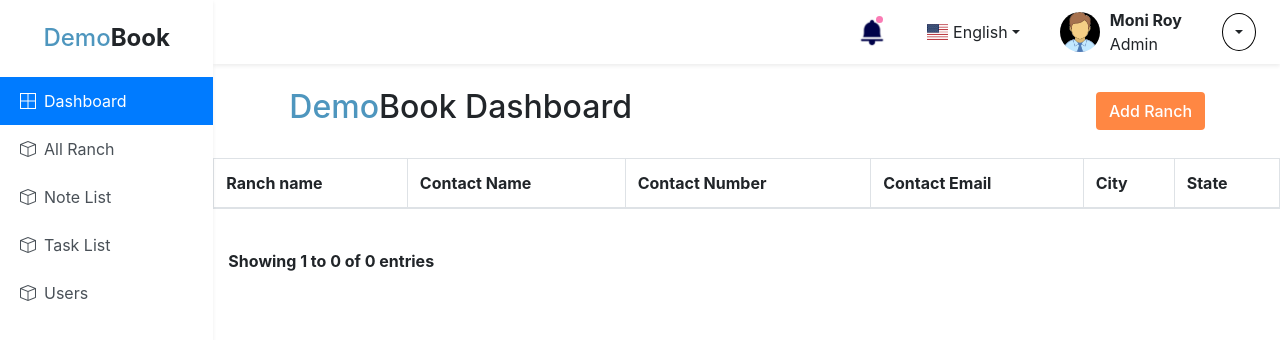
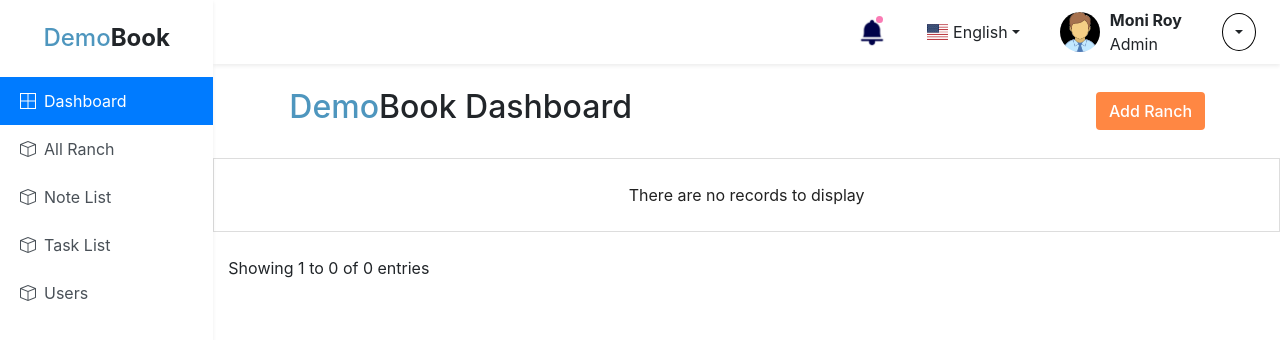
Before and after one commit to techfamabhi/cashapona-technologies-task, a React (Create React App) app: page / in a window 1280 px wide. Shown: the top 340 px of the page. Built offline with nearby package versions, Linux system fonts and the light colour scheme.

Commit message:
version 2.0

```diff
--- a/package.json
+++ b/package.json
@@ -7,6 +7,7 @@
     "@testing-library/react": "^13.4.0",
     "@testing-library/user-event": "^13.5.0",
     "react": "^18.3.1",
+    "react-data-table-component": "^7.6.2",
     "react-dom": "^18.3.1",
     "react-router-dom": "^6.24.1",
     "react-scripts": "5.0.1",
--- a/src/components/AddData.js
+++ b/src/components/AddData.js
@@ -1,52 +1,57 @@
-
 import React, { useState } from 'react';
 import Sidebar from './Sidebar';
 import TopNav from './TopNav';
 import { Link, useNavigate } from 'react-router-dom';
-import { toast } from 'react-toastify';
-import 'react-toastify/dist/ReactToastify.css';
+
 function AddData() {
     const navigate = useNavigate();
 
+    const [formData, setFormData] = useState({
+        name: '',
+        description: '',
+        areaSize: '',
+        contactPerson: '',
+        email: '',
+        phoneNumber: '',
+        city: '',
+        state: '',
+        zipCode: '',
+        additionalDetails: ''
+    });
+
     const [ranches, setRanches] = useState([]);
-    const [name, setName] = useState('');
-    const [description, setDescription] = useState('');
-    const [areaSize, setAreaSize] = useState('');
-    const [contactPerson, setContactPerson] = useState('');
-    const [email, setEmail] = useState('');
-    const [phoneNumber, setPhoneNumber] = useState('');
-    const [city, setCity] = useState('');
-    const [state, setState] = useState('');
-    const [zipCode, setZipCode] = useState('');
-    const [additionalDetails, setAdditionalDetails] = useState('');
+    const [errors, setErrors] = useState({});
 
-    const [errors, setErrors] = useState({});
+    const handleChange = (e) => {
+        const { name, value } = e.target;
+        setFormData({
+            ...formData,
+            [name]: value
+        });
+    };
 
     const validate = () => {
         let tempErrors = {};
-        const regExp = /^[A-Za-z ]+$/;
         const regnumExp = /^[0-9]{10}$/;
         const emailExp = /^[a-zA-Z0-9._-]+@[a-zA-Z0-9.-]+\.[a-zA-Z]{2,6}$/;
-        if (!name) tempErrors.name = 'Required';
+        const stringonly= /^[a-zA-Z]*$/;
 
-        if (!description) tempErrors.description = 'Required';
+        if (!formData.name) tempErrors.name = 'Required';
+        else if (!stringonly.test(formData.name)) tempErrors.name = 'Invalid name Format accept only string';
 
-        if (!areaSize) tempErrors.areaSize = 'Required';
+        if (!formData.description) tempErrors.description = 'Required';
+        if (!formData.areaSize) tempErrors.areaSize = 'Required';
+        if (!formData.contactPerson) tempErrors.contactPerson = 'Required';
+        else if (!stringonly.test(formData.contactPerson)) tempErrors.contactPerson = 'Invalid contactPerson Format accept only string';
+        if (!formData.email) tempErrors.email = 'Required';
+        else if (!emailExp.test(formData.email)) tempErrors.email = 'Invalid Email Format';
+        if (!formData.phoneNumber) tempErrors.phoneNumber = 'Required';
+        else if (!regnumExp.test(formData.phoneNumber)) tempErrors.phoneNumber = 'Must be a 10 digit number';
+        if (!formData.city) tempErrors.city = 'Required';
+        else if (!stringonly.test(formData.city)) tempErrors.city = 'Invalid city Format accept only string';
 
-        if (!contactPerson) tempErrors.contactPerson = 'Required';
-
-        if (!email) tempErrors.email = 'Required';
-        else if (!emailExp.test(email)) tempErrors.email = 'Invalid Email Format';
-
-        if (!phoneNumber) tempErrors.phoneNumber = 'Required';
-        else if (!regnumExp.test(phoneNumber)) tempErrors.phoneNumber = 'Must be a 10 digit number';
-
-
-        if (!city) tempErrors.city = 'Required';
-
-        if (!state) tempErrors.state = 'Required';
-
-        if (!zipCode) tempErrors.zipCode = 'Required';
+        if (!formData.state) tempErrors.state = 'Required';
+        if (!formData.zipCode) tempErrors.zipCode = 'Required';
 
         setErrors(tempErrors);
         return Object.keys(tempErrors).length === 0;
@@ -55,46 +60,36 @@ function AddData() {
     const handleAddData = (e) => {
         e.preventDefault();
         if (validate()) {
-            const ranchData = {
-                name,
-                description,
-                areaSize,
-                contactPerson,
-                email,
-                phoneNumber,
-                city,
-                state,
-                zipCode,
-                additionalDetails,
-            };
+            const newRanch = { ...formData };
 
-            setRanches([...ranches, ranchData]);
+            setRanches([...ranches, newRanch]);
 
             // Store data in localStorage
             const storedData = JSON.parse(localStorage.getItem('ranchData')) || [];
-            storedData.push(ranchData);
+            storedData.push(newRanch);
             localStorage.setItem('ranchData', JSON.stringify(storedData));
 
             // Clear form fields after submission
-            setName('');
-            setDescription('');
-            setAreaSize('');
-            setContactPerson('');
-            setEmail('');
-            setPhoneNumber('');
-            setCity('');
-            setState('');
-            setZipCode('');
-            setAdditionalDetails('');
+            setFormData({
+                name: '',
+                description: '',
+                areaSize: '',
+                contactPerson: '',
+                email: '',
+                phoneNumber: '',
+                city: '',
+                state: '',
+                zipCode: '',
+                additionalDetails: ''
+            });
 
-           alert('New Ranch Added Successfully!!!');
+            alert('New Ranch Added Successfully!!!');
             navigate('/');
         }
     };
 
     return (
         <div className="container-fluid">
-
             <div className="row">
                 <Sidebar />
                 <div className="w-100 vh-100 position-fixed overlay d-none" id="sidebar-overlay" />
@@ -106,42 +101,42 @@ function AddData() {
                             <section className="row card-body">
                                 <div className="form-group col-md-4">
                                     <label>Name</label>
-                                    <input type="text" className="form-control bg-color1" placeholder="Enter Name" value={name} onChange={(e) => setName(e.target.value)} />
+                                    <input type="text" className="form-control bg-color1" placeholder="Enter Name" name="name" value={formData.name} onChange={handleChange} />
                                     {errors.name && <span className="text-danger">{errors.name}</span>}
                                 </div>
                                 <div className="form-group col-md-8">
                                     <label>Description</label>
-                                    <input type="text" className="form-control bg-color1" placeholder="Enter Description" value={description} onChange={(e) => setDescription(e.target.value)} />
+                                    <input type="text" className="form-control bg-color1" placeholder="Enter Description" name="description" value={formData.description} onChange={handleChange} />
                                     {errors.description && <span className="text-danger">{errors.description}</span>}
                                 </div>
                                 <div className="form-group col-md-4">
                                     <label>Area Size</label>
-                                    <input type="text" className="form-control bg-color1" placeholder="Enter Area Size" value={areaSize} onChange={(e) => setAreaSize(e.target.value)} />
+                                    <input type="number" className="form-control bg-color1" placeholder="Enter Area Size" name="areaSize" value={formData.areaSize} onChange={handleChange} />
                                     {errors.areaSize && <span className="text-danger">{errors.areaSize}</span>}
                                 </div>
                                 <div className="form-group col-md-4">
-                                    <label>Contact Person</label>
-                                    <input type="text" className="form-control bg-color1" placeholder="Enter Contact Person" value={contactPerson} onChange={(e) => setContactPerson(e.target.value)} />
+                                    <label>Contact Person Name</label>
+                                    <input type="text" className="form-control bg-color1" placeholder="Enter Contact Person" name="contactPerson" value={formData.contactPerson} onChange={handleChange} />
                                     {errors.contactPerson && <span className="text-danger">{errors.contactPerson}</span>}
                                 </div>
                                 <div className="form-group col-md-4">
                                     <label>Email</label>
-                                    <input type="text" className="form-control bg-color1" placeholder="Enter Email" value={email} onChange={(e) => setEmail(e.target.value)} />
+                                    <input type="text" className="form-control bg-color1" placeholder="Enter Email" name="email" value={formData.email} onChange={handleChange} />
                                     {errors.email && <span className="text-danger">{errors.email}</span>}
                                 </div>
                                 <div className="form-group col-md-4">
                                     <label>Phone Number</label>
-                                    <input type="text" className="form-control bg-color1" placeholder="Enter Phone Number" value={phoneNumber} onChange={(e) => setPhoneNumber(e.target.value)} />
+                                    <input type="text" className="form-control bg-color1" placeholder="Enter Phone Number" name="phoneNumber" value={formData.phoneNumber} onChange={handleChange} />
                                     {errors.phoneNumber && <span className="text-danger">{errors.phoneNumber}</span>}
                                 </div>
                                 <div className="form-group col-md-4">
                                     <label>City</label>
-                                    <input type="text" className="form-control bg-color1" placeholder="Enter City" value={city} onChange={(e) => setCity(e.target.value)} />
+                                    <input type="text" className="form-control bg-color1" placeholder="Enter City" name="city" value={formData.city} onChange={handleChange} />
                                     {errors.city && <span className="text-danger">{errors.city}</span>}
                                 </div>
                                 <div className="form-group col-md-4">
                                     <label>State</label>
-                                    <select className="form-control bg-color1" value={state} onChange={(e) => setState(e.target.value)}>
+                                    <select className="form-control bg-color1" name="state" value={formData.state} onChange={handleChange}>
                                         <option>Select State</option>
                                         <option>Andhra Pradesh</option>
                                         <option>Arunachal Pradesh</option>
@@ -154,23 +149,24 @@ function AddData() {
                                         <option>Uttar Pradesh</option>
                                         <option>Arizona</option>
                                         <option>New Jersey</option>
-                                        <option>Motena</option>
+                                        <option>Montana</option>
                                     </select>
                                     {errors.state && <span className="text-danger">{errors.state}</span>}
                                 </div>
                                 <div className="form-group col-md-4">
                                     <label>Zip Code</label>
-                                    <input type="text" className="form-control bg-color1" placeholder="Enter Zip Code" value={zipCode} onChange={(e) => setZipCode(e.target.value)} />
+                                    <input type="number" className="form-control bg-color1" placeholder="Enter Zip Code" name="zipCode" value={formData.zipCode} onChange={handleChange} />
                                     {errors.zipCode && <span className="text-danger">{errors.zipCode}</span>}
                                 </div>
                                 <div className="form-group col-md-8">
                                     <label>Additional Details</label>
-                                    <textarea className="form-control bg-color1" placeholder='Enter Additional Details' value={additionalDetails} onChange={(e) => setAdditionalDetails(e.target.value)} rows="3"></textarea>
+                                    <textarea className="form-control bg-color1" placeholder='Enter Additional Details' name="additionalDetails" value={formData.additionalDetails} onChange={handleChange} rows="3"></textarea>
                                 </div>
                                 <div className="form-group col-md-12 add-ranch-btn">
                                     <button type="submit" className="btn btn-primary">Add Ranch</button>
-                                <Link to="/add-ranch">    <button type="submit" className="btn btn-primary mx-3">Cancel</button>
-                                </Link>
+                                    <Link to="/add-ranch">
+                                        <button type="button" className="btn btn-primary mx-3">Cancel</button>
+                                    </Link>
                                 </div>
                             </section>
                         </form>
--- a/src/components/DisplayRanch.js
+++ b/src/components/DisplayRanch.js
@@ -2,21 +2,86 @@ import React, { useEffect, useState } from 'react';
 import { Link } from 'react-router-dom';
 import Sidebar from './Sidebar';
 import TopNav from './TopNav';
+import DataTable from 'react-data-table-component';
 
 function DisplayRanch() {
     const [ranchData, setRanchData] = useState([]);
     const [currentPage, setCurrentPage] = useState(1);
     const [itemsPerPage] = useState(4); // Number of records per page
 
+    const customStyles = {
+        table: {
+            style: {
+                border: '1px solid #ddd'
+            }
+        },
+        headRow: {
+            style: {
+                backgroundColor: 'white',
+                color: 'black',
+                borderBottom: '1px solid #ddd'
+            }
+        },
+        headCells: {
+            style: {
+                fontSize: '16px',
+                fontWeight: '600',
+                textTransform: 'uppercase',
+                borderBottom: '1px solid #ddd'
+            }
+        },
+        cells: {
+            style: {
+                fontSize: '15px',
+                borderBottom: '1px solid #ddd'
+            }
+        }
+    };
+
+    const columns = [
+        {
+            name: 'Ranch Name',
+            selector: row => row.name,
+            sortable: true
+        },
+        {
+            name: 'Contact Name',
+            selector: row => row.contactPerson,
+            sortable: true
+        },
+        {
+            name: 'Contact Number',
+            selector: row => row.phoneNumber
+        },
+        {
+            name: 'Contact Email',
+            selector: row => row.email,
+            sortable: true
+        },
+        {
+            name: 'City',
+            selector: row => row.city,
+            sortable: true
+        },
+        {
+            name: 'State',
+            selector: row => row.state,
+            sortable: true
+        }
+    ];
+
     useEffect(() => {
         const storedData = JSON.parse(localStorage.getItem('ranchData')) || [];
         setRanchData(storedData);
+       // console.log(storedData)
     }, []);
 
     const indexOfLastItem = currentPage * itemsPerPage;
+    console.log('indexOfLastItem',indexOfLastItem); //4
     const indexOfFirstItem = indexOfLastItem - itemsPerPage;
-    const currentItems = ranchData.slice(indexOfFirstItem, indexOfLastItem);
-
+    console.log('indexOfFirstItem',indexOfFirstItem); //0
+    const currentItems = ranchData.slice(indexOfFirstItem, indexOfLastItem);  //4
+console.log('currentItems',currentItems);
     const paginate = (pageNumber) => setCurrentPage(pageNumber);
 
     return (
@@ -27,47 +92,25 @@ function DisplayRanch() {
                     <div className="w-100 vh-100 position-fixed overlay d-none" id="sidebar-overlay" />
                     <div className="col-md-9 col-lg-10 ml-md-auto px-0">
                         <TopNav />
-                        <div class="row d-flex justify-content-between align-items-center button-left-right">
-  <h2 class="heading1"><span className='color1'>Demo</span>Book Dashboard</h2>
-<b>  <Link to="/add-ranch" class="btn button-color">Add Ranch</Link>
-</b>
-</div>
+                        <div className="row d-flex justify-content-between align-items-center button-left-right">
+                            <h2 className="heading1"><span className='color1'>Demo</span>Book Dashboard</h2>
+                            <Link to="/add-ranch" className="btn button-color">Add Ranch</Link>
+                        </div>
                         <main className="container">
                             <section className="row mt-4">
-                                <table className="table table-bordered">
-                                    <thead>
-                                        <tr>
-                                            <th scope="col">Ranch name</th>
-                                            <th scope="col">Contact Name</th>
-                                            <th scope="col">Contact Number</th>
-                                            <th scope="col">Contact Email</th>
-                                            <th scope="col">City</th>
-                                            <th scope="col">State</th>
-                                        </tr>
-                                    </thead>
-                                    <tbody>
+                                <DataTable
+                                    columns={columns}
+                                    data={currentItems}
+                                    customStyles={customStyles}
 
-
-                                        {currentItems.map((ranch, index) => (
-                                            <tr key={index}>
-                                                <td>{ranch.name}</td>
-                                                <td>{ranch.contactPerson}</td>
-                                                <td>{ranch.phoneNumber}</td>
-                                                <td>{ranch.email}</td>
-                                                <td>{ranch.city}</td>
-                                                <td>{ranch.state}</td>
-                                            </tr>
-                                        ))}
-                                    </tbody>
-                                </table>
+                                />
                             </section>
                             <div className="row mt-4">
                                 <div className="col-sm-6">
-                                 <b>   Showing {indexOfFirstItem + 1} to {Math.min(indexOfLastItem, ranchData.length)} of {ranchData.length} entries
-                                 </b>
+                                    Showing {indexOfFirstItem + 1} to {Math.min(indexOfLastItem, ranchData.length)} of {ranchData.length} entries
                                 </div>
                                 <div className="col-sm-6">
-                                <ul className="pagination justify-content-end">
+                                    <ul className="pagination justify-content-end">
                                         {Array(Math.ceil(ranchData.length / itemsPerPage)).fill().map((_, index) => (
                                             <li key={index} className={`page-item ${currentPage === index + 1 ? 'active' : ''}`}>
                                                 <button onClick={() => paginate(index + 1)} className="page-link">{index + 1}</button>
```
Also changed, not shown: 1 other file (tests, documents, lock files or other folders).
